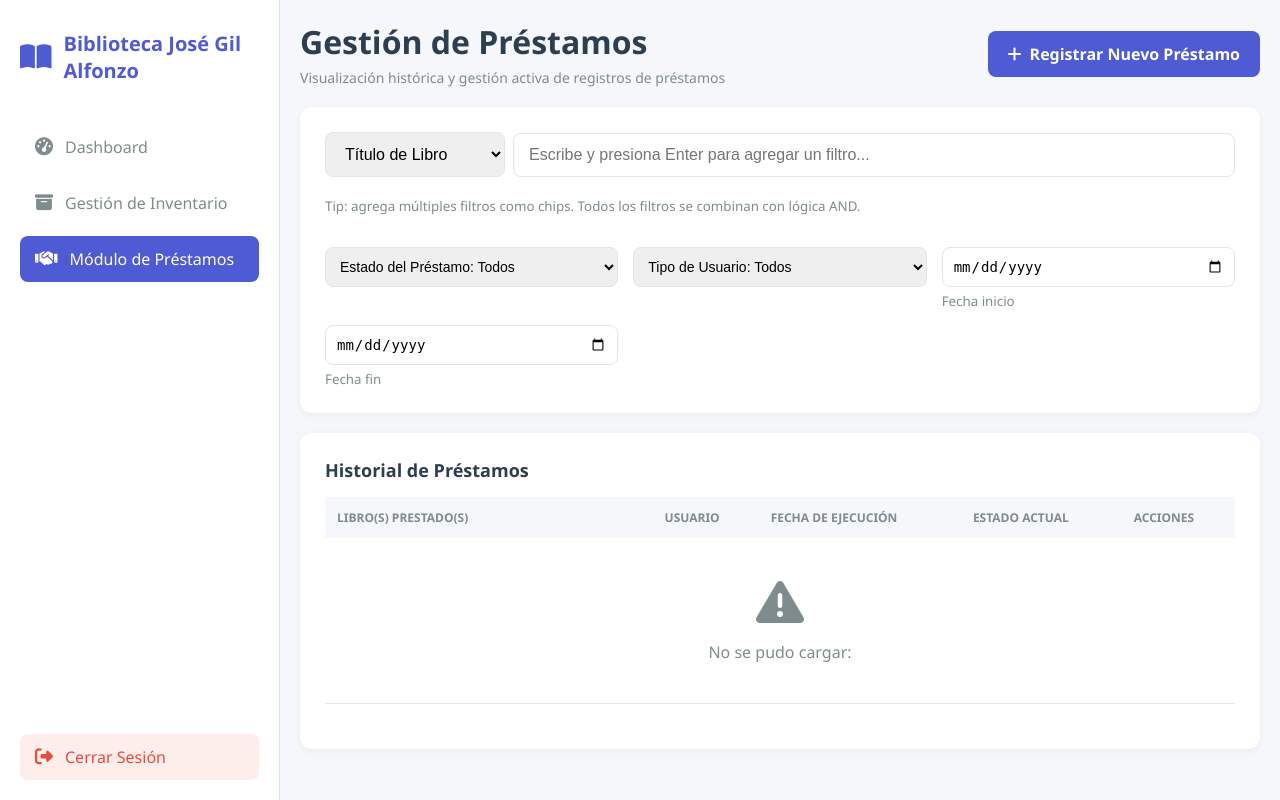
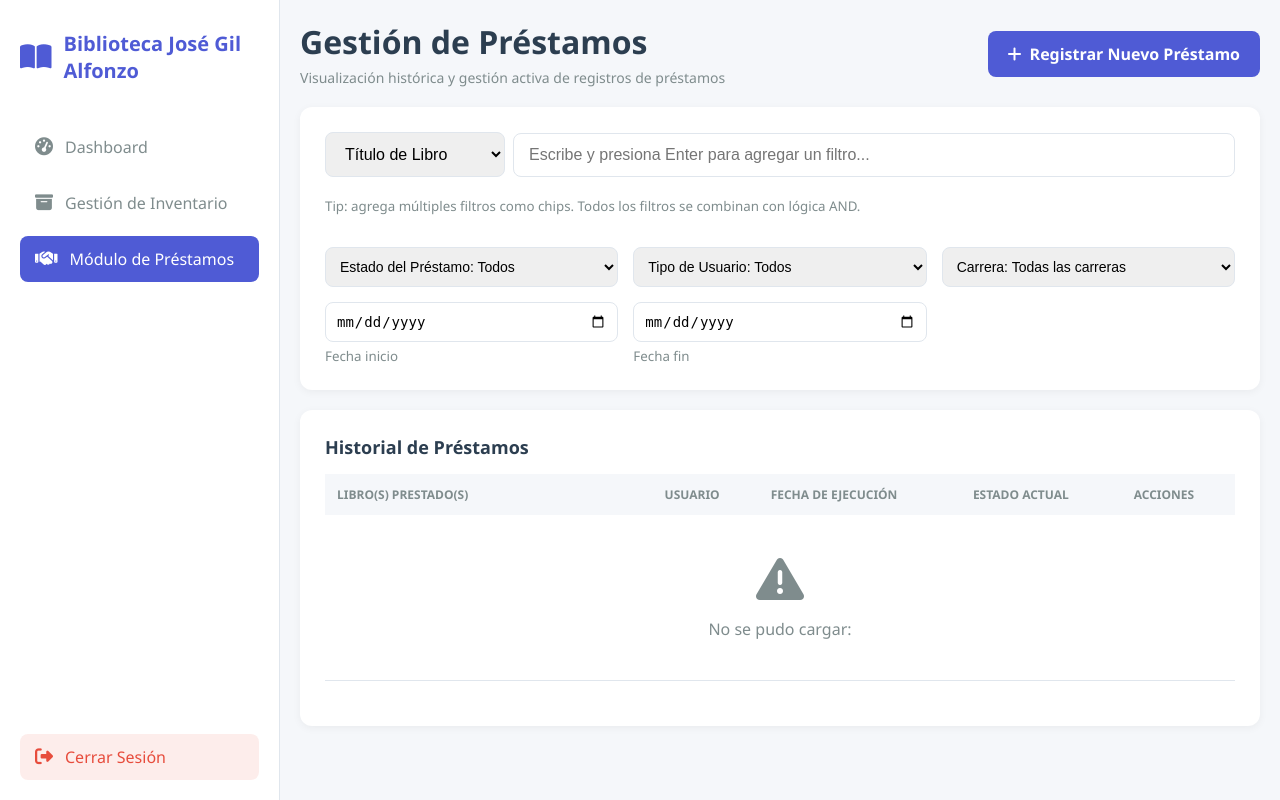
Before and after one commit to EduardoCristancho/Biblioteca_Alberto_Gil, a Django app: page /prestamos/ in a window 1280 px wide. Run offline with Django 5.2, Linux system fonts and the light colour scheme; a user stored in the database is signed in; data comes from the database, SQL or seed files in the repository; data that the repository does not hold is empty; some libraries are stand-ins or nearby versions.

Commit message:
Actualizacion en el apartado de filtros, agregado filtro por carrera en inventario y prestamo

```diff
--- a/core/filters.py
+++ b/core/filters.py
@@ -6,13 +6,14 @@
 
 class DocumentoFilter(django_filters.FilterSet):
     tipo_doc = django_filters.NumberFilter(field_name='id_tipo_documento')
+    carrera = django_filters.NumberFilter(field_name='id_carrera')
     fecha_pub = django_filters.DateFromToRangeFilter(field_name='fecha_publicacion')
     stock_min = django_filters.NumberFilter(method='filter_stock_min')
     stock_max = django_filters.NumberFilter(method='filter_stock_max')
 
     class Meta:
         model = Documentos
-        fields = ['tipo_doc', 'fecha_pub']
+        fields = ['tipo_doc', 'carrera', 'fecha_pub']
 
     def _annotated(self, qs):
         return qs.annotate(stock=Sum('ejemplares_set__unidad_fisica'))
--- a/core/views.py
+++ b/core/views.py
@@ -992,6 +992,7 @@
         # Filtros
         estado = request.GET.get('estado')  # activo | concluido | retrasado
         tipo_usuario = request.GET.get('tipo_usuario')  # estudiante | profesor | bibliotecario | administrador | id rol
+        carrera = request.GET.get('carrera')  # id de carrera
         fecha_ini = request.GET.get('fecha_inicio')
         fecha_fin = request.GET.get('fecha_fin')
         id_documento = request.GET.get('id_documento')
@@ -1026,6 +1027,12 @@
                     qs = qs.annotate(
                         rol_n=_normalize_expr(F('id_usuario__id_rol__nombre_rol')),
                     ).filter(rol_n__contains=tipo_n)
+
+        if carrera:
+            # Filtrar préstamos que incluyen documentos de la carrera especificada
+            qs = qs.filter(
+                detalleprestamo__id_ejemplar__id_documento__id_carrera_id=carrera
+            ).distinct()
 
         if fecha_ini:
             qs = qs.filter(fecha_prestamo__date__gte=fecha_ini)
--- a/templates/prestamos_gestion.html
+++ b/templates/prestamos_gestion.html
@@ -44,6 +44,11 @@
                         <option value="">Tipo de Usuario: Todos</option>
                         <option value="estudiante">Estudiante</option>
                         <option value="profesor">Profesor</option>
+                    </select>
+                </div>
+                <div class="filter-item">
+                    <select id="loan-carrera">
+                        <option value="">Carrera: Todas las carreras</option>
                     </select>
                 </div>
                 <div class="filter-item">
@@ -95,6 +100,7 @@
 
   const estadoEl = document.getElementById('loan-estado');
   const tipoEl = document.getElementById('loan-tipo');
+  const carreraEl = document.getElementById('loan-carrera');
   const fechaIniEl = document.getElementById('loan-fecha-inicio');
   const fechaFinEl = document.getElementById('loan-fecha-fin');
 
@@ -165,11 +171,13 @@
     const params = new URLSearchParams();
     const estado = (estadoEl.value || '').trim();
     const tipo = (tipoEl.value || '').trim();
+    const carrera = (carreraEl.value || '').trim();
     const f1 = (fechaIniEl.value || '').trim();
     const f2 = (fechaFinEl.value || '').trim();
 
     if(estado) params.set('estado', estado);
     if(tipo) params.set('tipo_usuario', tipo);
+    if(carrera) params.set('carrera', carrera);
     if(f1) params.set('fecha_inicio', f1);
     if(f2) params.set('fecha_fin', f2);
 
@@ -609,8 +617,29 @@
 
   estadoEl.addEventListener('change', onFilterChange);
   tipoEl.addEventListener('change', onFilterChange);
+  carreraEl.addEventListener('change', onFilterChange);
   fechaIniEl.addEventListener('change', onFilterChange);
   fechaFinEl.addEventListener('change', onFilterChange);
+
+  // Cargar carreras al inicio
+  (async function loadCarreras(){
+    try {
+      const resp = await fetch('/api/carreras/');
+      if(!resp.ok) return;
+      const data = await resp.json();
+      const carreras = Array.isArray(data) ? data : (data.results || []);
+      if(carreraEl && carreras.length > 0){
+        carreras.forEach(c => {
+          const opt = document.createElement('option');
+          opt.value = c.id_carrera;
+          opt.textContent = c.nombre_carrera;
+          carreraEl.appendChild(opt);
+        });
+      }
+    } catch(e) {
+      console.error('Error cargando carreras:', e);
+    }
+  })();
 
   renderChips();
   fetchPrestamos();
```
Also changed, not shown: templates/inventario_gestion.html (+30 -0 lines), 1 other file.
